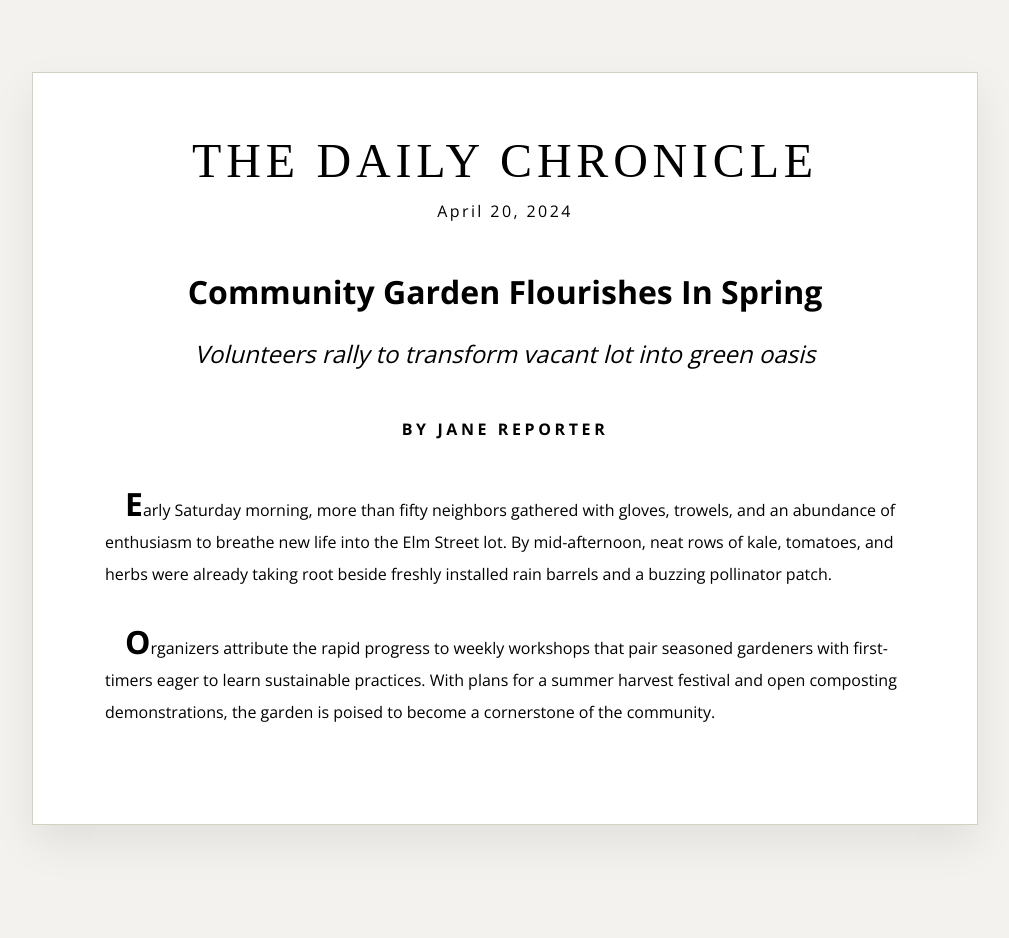
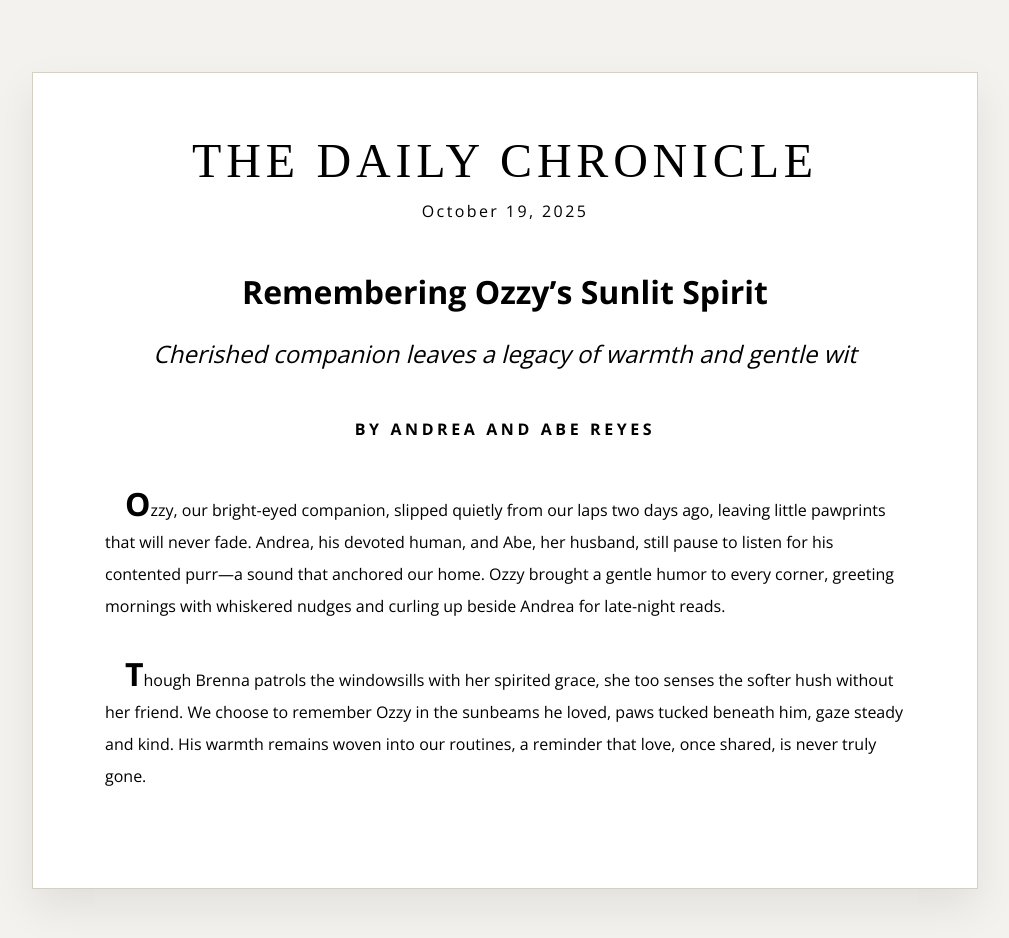
Before and after one commit to AbeJitsu/Newspaper-Article, a plain HTML site: page index.html in a window 1280 px wide. Shown: the whole page, without its empty margins (135-1144 px from the left). Before the commit the page ends 897 px from the top, so only its background shows below. Drawn offline with nearby package versions, Linux system fonts and the light colour scheme.

Commit message:
Updated index.html:1 with Ozzy’s obituary: set the page title, adjusted the date, and replaced the headline, sub-headline, author byline, and article text to reflect his story alongside Brenna. Let me know if you’d like styling tweaks or additional memories included.

```diff
--- a/index.html
+++ b/index.html
@@ -3,7 +3,7 @@
   <head>
     <meta charset="utf-8">
     <meta name="viewport" content="width=device-width, initial-scale=1">
-    <title>Community Garden Flourishes</title>
+    <title>Remembering Ozzy</title>
     <link rel="preconnect" href="https://fonts.googleapis.com">
     <link rel="preconnect" href="https://fonts.gstatic.com" crossorigin>
     <link href="https://fonts.googleapis.com/css2?family=Open+Sans:wght@100;400;700&display=swap" rel="stylesheet">
@@ -12,15 +12,15 @@
   <body>
     <div class="newspaper">
       <header class="name">the daily chronicle</header>
-      <p class="date">April 20, 2024</p>
-      <h1 class="headline">Community Garden Flourishes In Spring</h1>
-      <h2 class="sub-headline">Volunteers rally to transform vacant lot into green oasis</h2>
-      <p class="author">By Jane Reporter</p>
+      <p class="date">October 19, 2025</p>
+      <h1 class="headline">Remembering Ozzy’s Sunlit Spirit</h1>
+      <h2 class="sub-headline">Cherished companion leaves a legacy of warmth and gentle wit</h2>
+      <p class="author">By Andrea and Abe Reyes</p>
       <p class="text">
-        Early Saturday morning, more than fifty neighbors gathered with gloves, trowels, and an abundance of enthusiasm to breathe new life into the Elm Street lot. By mid-afternoon, neat rows of kale, tomatoes, and herbs were already taking root beside freshly installed rain barrels and a buzzing pollinator patch.
+        Ozzy, our bright-eyed companion, slipped quietly from our laps two days ago, leaving little pawprints that will never fade. Andrea, his devoted human, and Abe, her husband, still pause to listen for his contented purr—a sound that anchored our home. Ozzy brought a gentle humor to every corner, greeting mornings with whiskered nudges and curling up beside Andrea for late-night reads.
       </p>
       <p class="text">
-        Organizers attribute the rapid progress to weekly workshops that pair seasoned gardeners with first-timers eager to learn sustainable practices. With plans for a summer harvest festival and open composting demonstrations, the garden is poised to become a cornerstone of the community.
+        Though Brenna patrols the windowsills with her spirited grace, she too senses the softer hush without her friend. We choose to remember Ozzy in the sunbeams he loved, paws tucked beneath him, gaze steady and kind. His warmth remains woven into our routines, a reminder that love, once shared, is never truly gone.
       </p>
     </div>
   </body>
```
